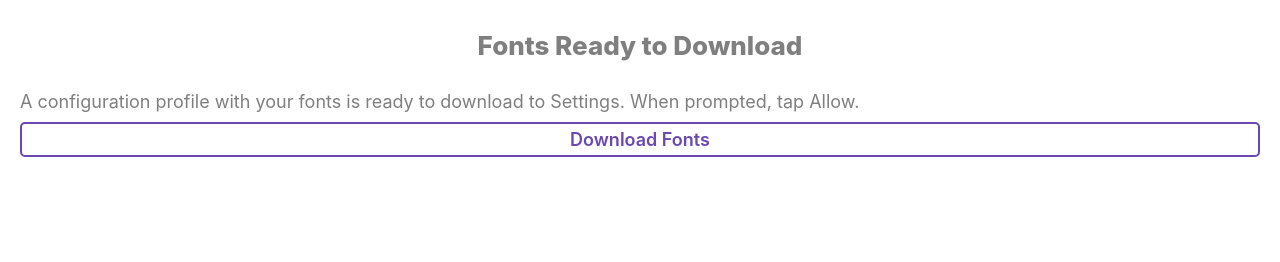
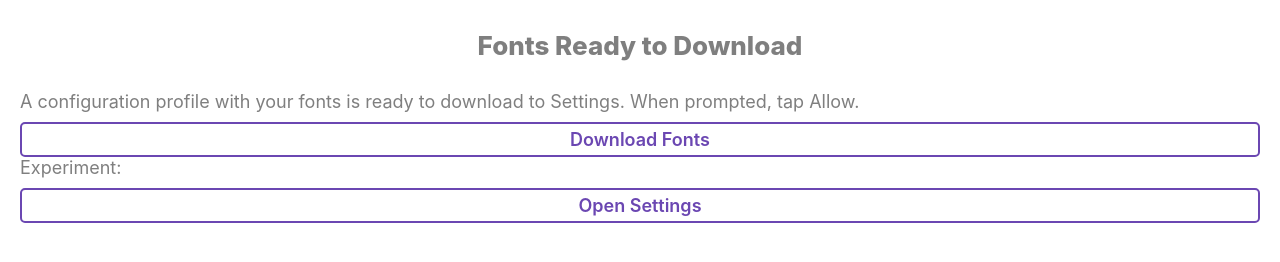
Before and after one commit to manolosavi/xFonts, a plain HTML site: page xFonts/index.html in a window 1280 px wide. Drawn offline with Linux system fonts and the light colour scheme.

Commit message:
Fixed problem with security scoped URL. Experimenting with opening settings.

```diff
--- a/xFonts/index.html
+++ b/xFonts/index.html
@@ -82,5 +82,7 @@
 
 	<p>A configuration profile with your fonts is ready to download to Settings. When prompted, tap <strong>Allow</strogn>.</p>
 	<a href="/xFonts.mobileconfig">Download Fonts</a>
+	<p>Experiment:</p>
+	<a href="app-settings:root=General&path=ManagedConfigurationList">Open Settings</a>
 </body>
 </html>
```
Also changed, not shown: 1 other file.
